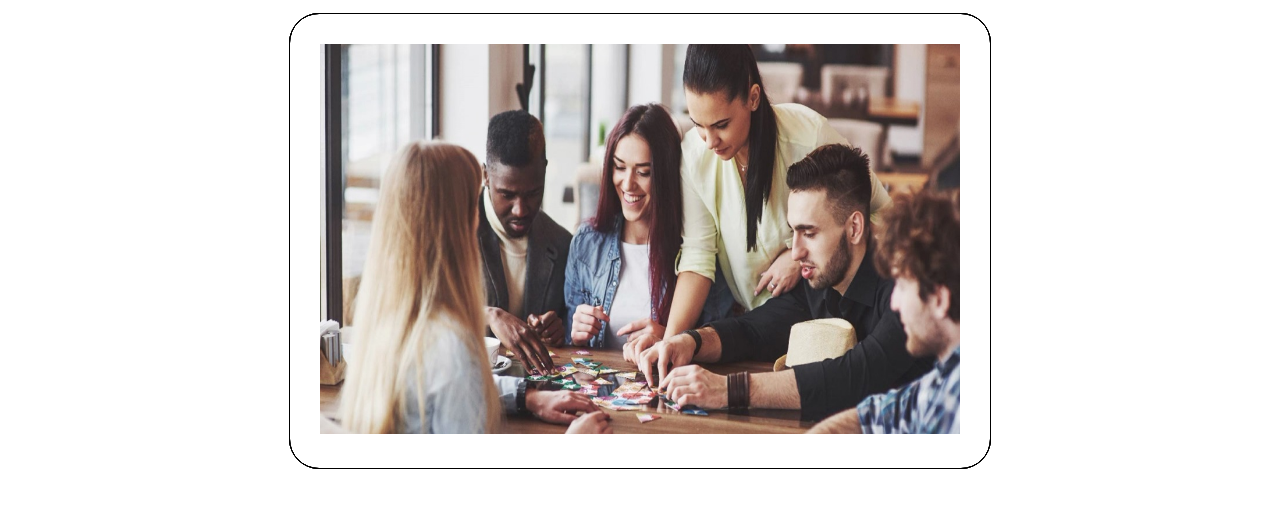
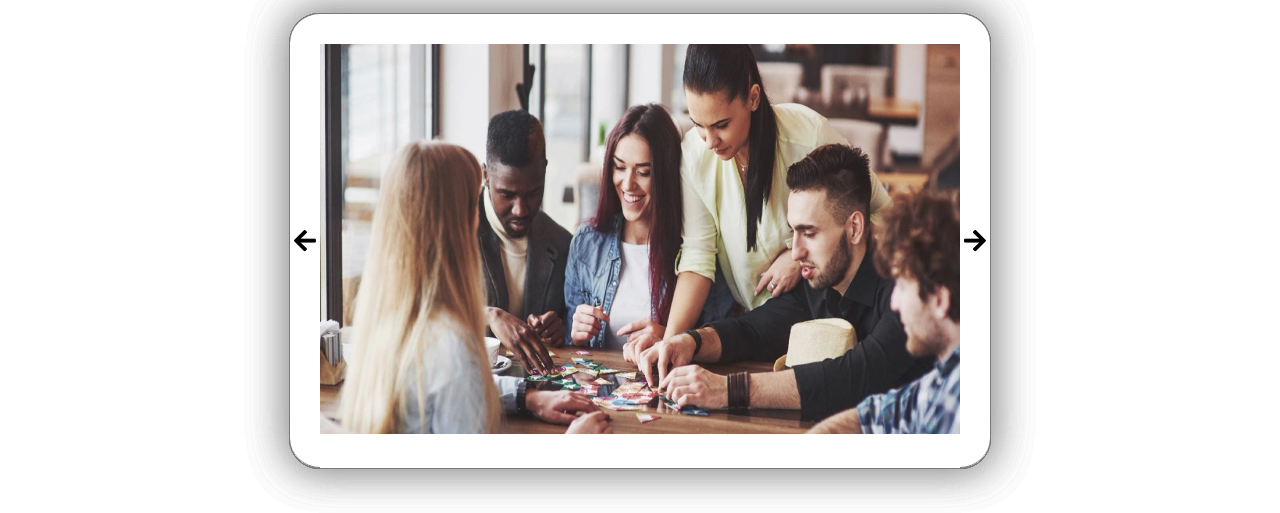
Before and after one commit to RapsPll/kraina-gier, a plain HTML site: page index.html in a window 1280 px wide. Shown: the part 287-800 px from the top of the page. Drawn offline with nearby package versions, Linux system fonts and the light colour scheme; a web font is replaced by a local one.

Commit message:
added styles for arrow in slider

```diff
--- a/style/slider.css
+++ b/style/slider.css
@@ -1,7 +1,8 @@
 .slider {
-    width: 100%;
+    width: 700px;
     height: 650px;
     position: relative;
+    margin: auto;
 }
 
 .slider__item {
@@ -9,12 +10,47 @@
     left: 50%;
     top: 50px;
     transform: translateX(-50%);
-    border: 1px solid black;
+    border: 1px solid #797979;
     border-radius: 30px;
+    box-shadow: 0px 0px 40px #71717157;
+    overflow-x: hidden;
 }
 
 .slider__image {
+    position: relative;
     width: 700px;
     height: 450px;
     padding: 30px;
+    z-index: -1;
 }
+
+.slider__arrowLeft,
+.slider__arrowRight {
+    z-index: 1;
+    position: absolute;
+    top: 50px;
+    font-size: 25px;
+    width: 30px;
+    cursor: pointer;
+    height: 455px;
+    display: flex;
+    align-items: center;
+    justify-content: center;
+    background-color: #fff;
+    border-bottom: 1px solid #797979;
+    border-top: 1px solid #797979;
+}
+
+.slider__arrowLeft {
+    border-radius: 30px 0 0 30px;
+}
+
+.slider__arrowRight {
+    right: 0px;
+    border-radius: 0 30px 30px 0;
+}
+
+.slider__arrowLeft:hover,
+.slider__arrowRight:hover {
+    background-color: rgb(230, 230, 230);
+}
--- a/style/style.css
+++ b/style/style.css
@@ -6,8 +6,6 @@ body{
     overflow-x: hidden;
 }
 
-
-
 .section {
     width: 100%;
     text-align: center;
```
